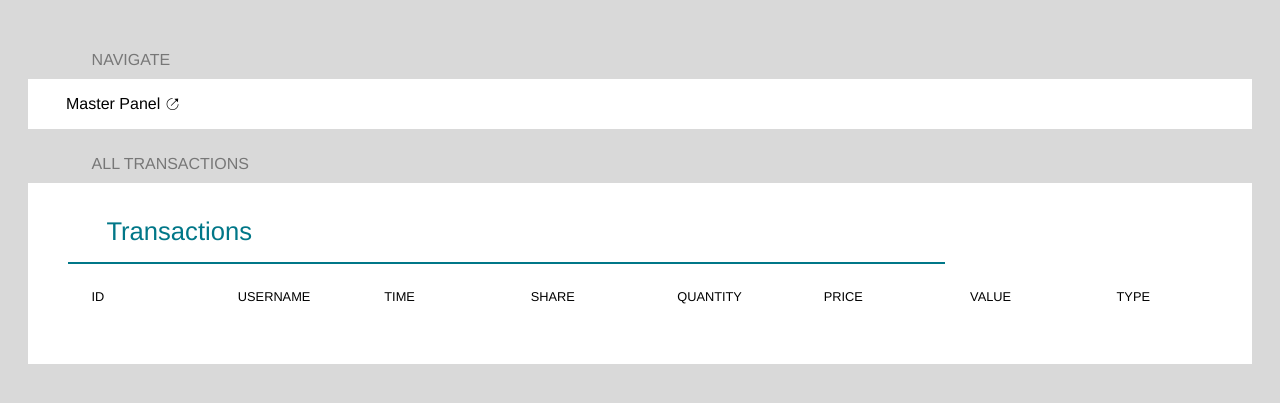
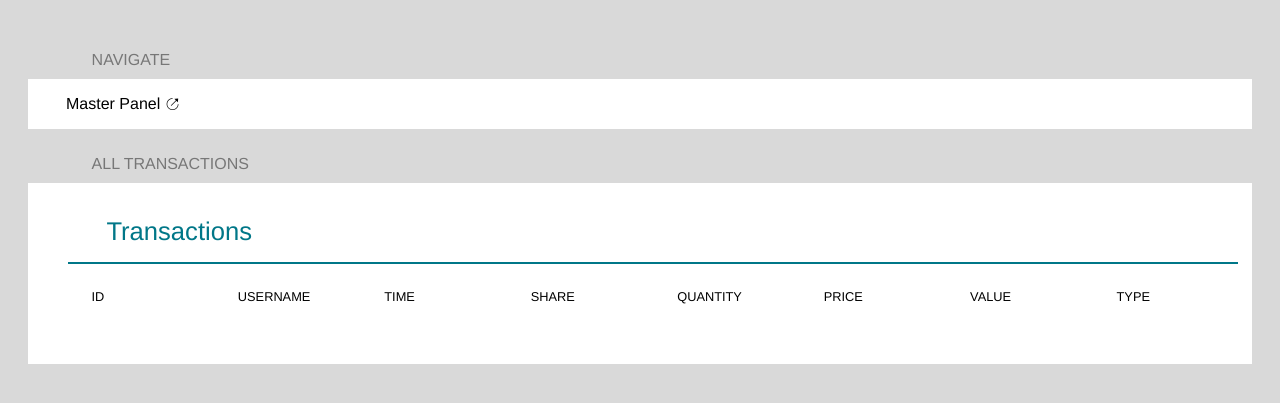
Before and after one commit to swghosh/Campaign-Treasurer-Companion-Web-App, a PHP site: page /masterpanel/alltransactions.php in a window 1280 px wide. Shown: the part 161-564 px from the top of the page. Run offline with PHP 8.4, Linux system fonts and the light colour scheme; data that the repository does not hold is empty.

Commit message:
Style fix in table.transactions for masterpanel/alltransactions.php; exchanged balance, total portfolio value under trader orderbook

```diff
--- a/base.css
+++ b/base.css
@@ -310,7 +310,7 @@ table.transactions {
     table-layout: fixed;
     width: 100%;
 }
-table.transactions td[colspan="3"], table.transactions td[colspan="4"], table.transactions td[colspan="5"], table.transactions td[colspan="6"], table.transactions td[colspan="7"] {
+table.transactions td[colspan="3"], table.transactions td[colspan="4"], table.transactions td[colspan="5"], table.transactions td[colspan="6"], table.transactions td[colspan="7"], table.transactions td[colspan="8"] {
     color: #078;
     text-transform: capitalize;
     text-align: left;
@@ -329,6 +329,7 @@ table.transactions th {
     font-weight: 500;
     text-transform: uppercase;
     text-align: left;
+    word-wrap: break-word;
 }
 
 @media only screen and (min-width : 1200px) {
--- a/masterpanel/alltransactions.php
+++ b/masterpanel/alltransactions.php
@@ -10,7 +10,7 @@
         <tr class="sector"><td colspan="4" class="sector">All Transactions</td></tr>
         <tr class="stock"><td class="name" colspan="4">
             <table class="transactions">
-                <tr><td colspan="6">Transactions</td></tr>
+                <tr><td colspan="8">Transactions</td></tr>
                 <tr><th>id</th><th>username</th><th>time</th><th>share</th><th>quantity</th><th>price</th><th>value</th><th>type</th></tr>
                 <?php
                     $sql = "SELECT id, name, item, time, quantity, price, value FROM transactions;";
--- a/trader/index.php
+++ b/trader/index.php
@@ -154,11 +154,11 @@
 
             <br>
             <table class="transactions">
-                <tr><td colspan="6">Available Balance = $<?php echo $balance; ?></td></tr>
+                <tr><td colspan="4">Total Portfolio Value = $<?php echo $total; ?></td></tr>
             </table>
             <br>
             <table class="transactions">
-                <tr><td colspan="4">Total Portfolio Value = $<?php echo $total; ?></td></tr>
+                <tr><td colspan="6">Available Balance = $<?php echo $balance; ?></td></tr>
             </table>
         </td></tr>
 
```
